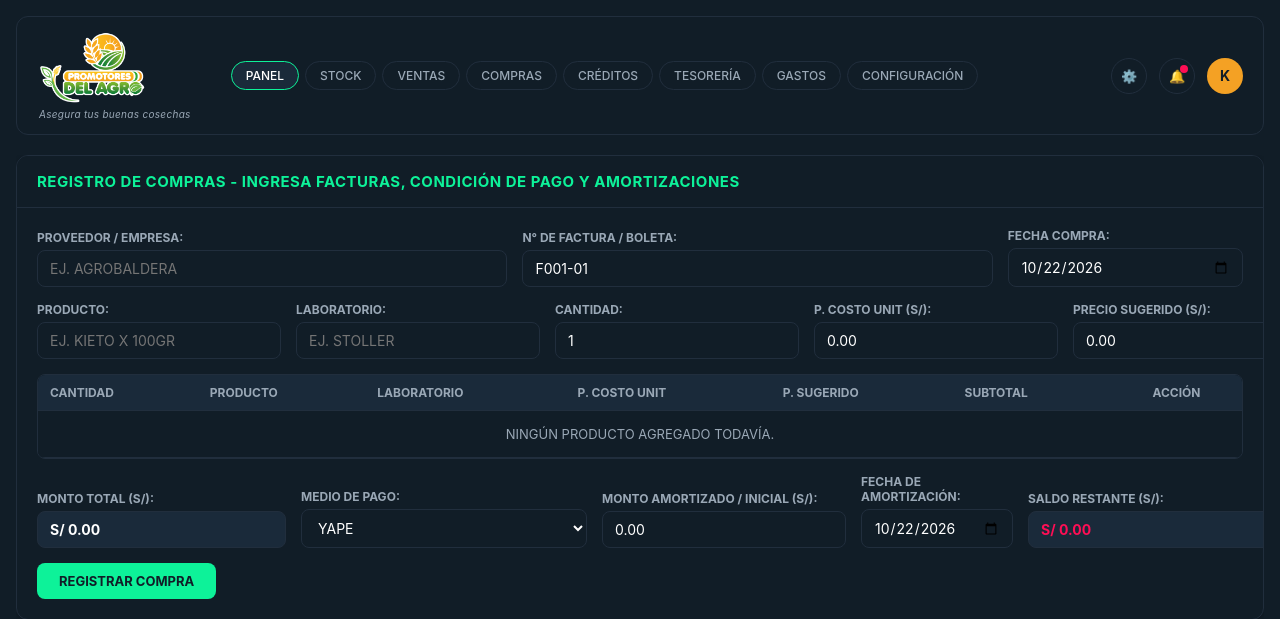
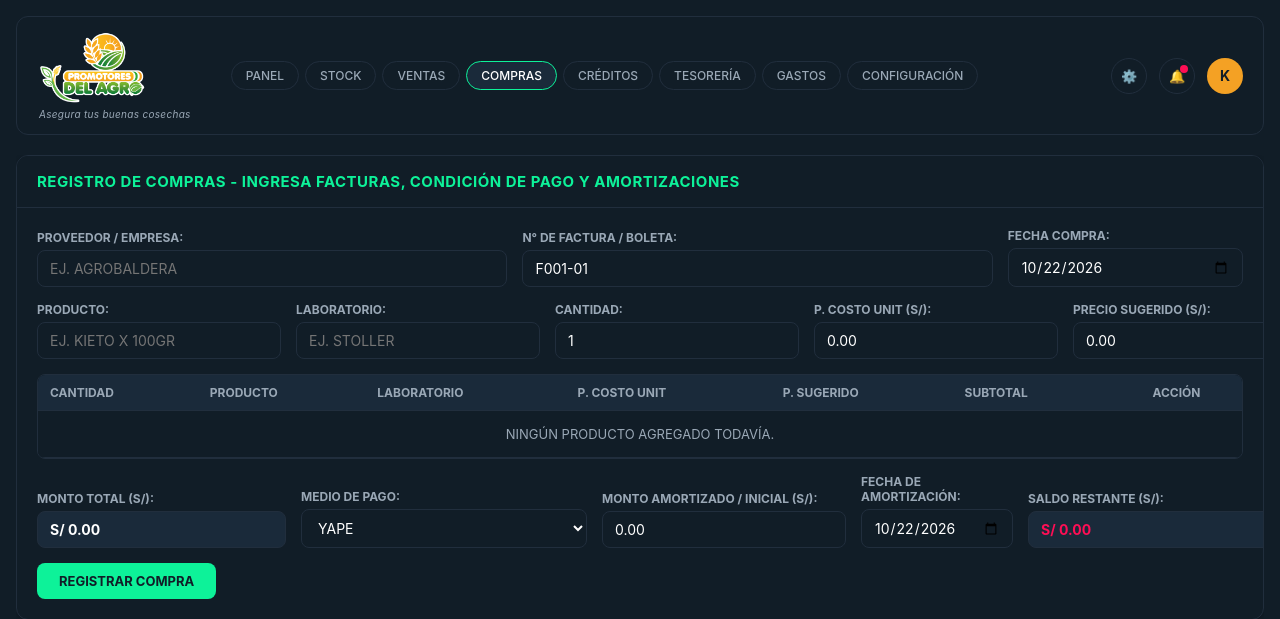
Before and after one commit to balderalopezkatia-cmyk/sistema-promotores-agro, a Flask app: page /compras in a window 1280 px wide. Shown: the top 619 px of the page. Run offline with Flask 3, Linux system fonts and the light colour scheme; the visitor is signed in with stand-in values (Sample User, id 1).

Commit message:
Corregido enlace activo en la barra de navegacion de compras.html

```diff
--- a/templates/compras.html
+++ b/templates/compras.html
@@ -130,10 +130,10 @@
                 <span class="logo-slogan-italic">Asegura tus buenas cosechas</span>
             </div>
             <div class="nav-menu" style="margin-left: 20px; align-self: center;">
-                <a href="/dashboard" class="nav-link active">PANEL</a>
+                <a href="/dashboard" class="nav-link">PANEL</a>
                 <a href="/stock" class="nav-link">STOCK</a>
                 <a href="/ventas" class="nav-link">VENTAS</a>
-                <a href="/compras" class="nav-link">COMPRAS</a>
+                <a href="/compras" class="nav-link active">COMPRAS</a>
                 <a href="/creditos" class="nav-link">CRÉDITOS</a>
                 <a href="/tesoreria" class="nav-link">TESORERÍA</a>
                 <a href="/gastos" class="nav-link">GASTOS</a>
@@ -631,7 +631,6 @@
             );
         };
 
-        // LÓGICA DE MEDIO DE PAGO Y PAGO MIXTO CORREGIDA Y FLUIDA
         const selectMedio = document.getElementById('compra-medio');
         const seccionMixto = document.getElementById('seccion-pago-mixto');
         const inputEfecMixto = document.getElementById('mixto-monto-efectivo');
@@ -648,7 +647,6 @@
             }
         });
 
-        // Al escribir en Efectivo, suma con Digital y actualiza el Amortizado y el Saldo
         inputEfecMixto.addEventListener('input', function() {
             let efec = parseFloat(this.value) || 0;
             let digi = parseFloat(inputDigiMixto.value) || 0;
@@ -658,7 +656,6 @@
             calcularTotalesCompra(false);
         });
 
-        // Al escribir en Digital, suma con Efectivo y actualiza el Amortizado y el Saldo
         inputDigiMixto.addEventListener('input', function() {
             let efec = parseFloat(inputEfecMixto.value) || 0;
             let digi = parseFloat(this.value) || 0;
@@ -668,7 +665,6 @@
             calcularTotalesCompra(false);
         });
 
-        // Si se cambia directamente el Amortizado
         inputAmortizado.addEventListener('input', function() {
             if (selectMedio.value === 'PAGO MIXTO') {
                 let totalAmort = parseFloat(this.value) || 0;
@@ -715,7 +711,6 @@
                 return;
             }
 
-            // Validar Pago Mixto
             let efecMixto = 0;
             let digiMixto = 0;
             let textoMedioGuardar = medio;
@@ -875,7 +870,6 @@
                 tbody.appendChild(tr);
             });
 
-            // Fila de Resumen Final con el monto total que se le debe al proveedor o en la consulta
             let trTotal = document.createElement('tr');
             trTotal.style.background = "#1a2a3a";
             trTotal.innerHTML = `
```
